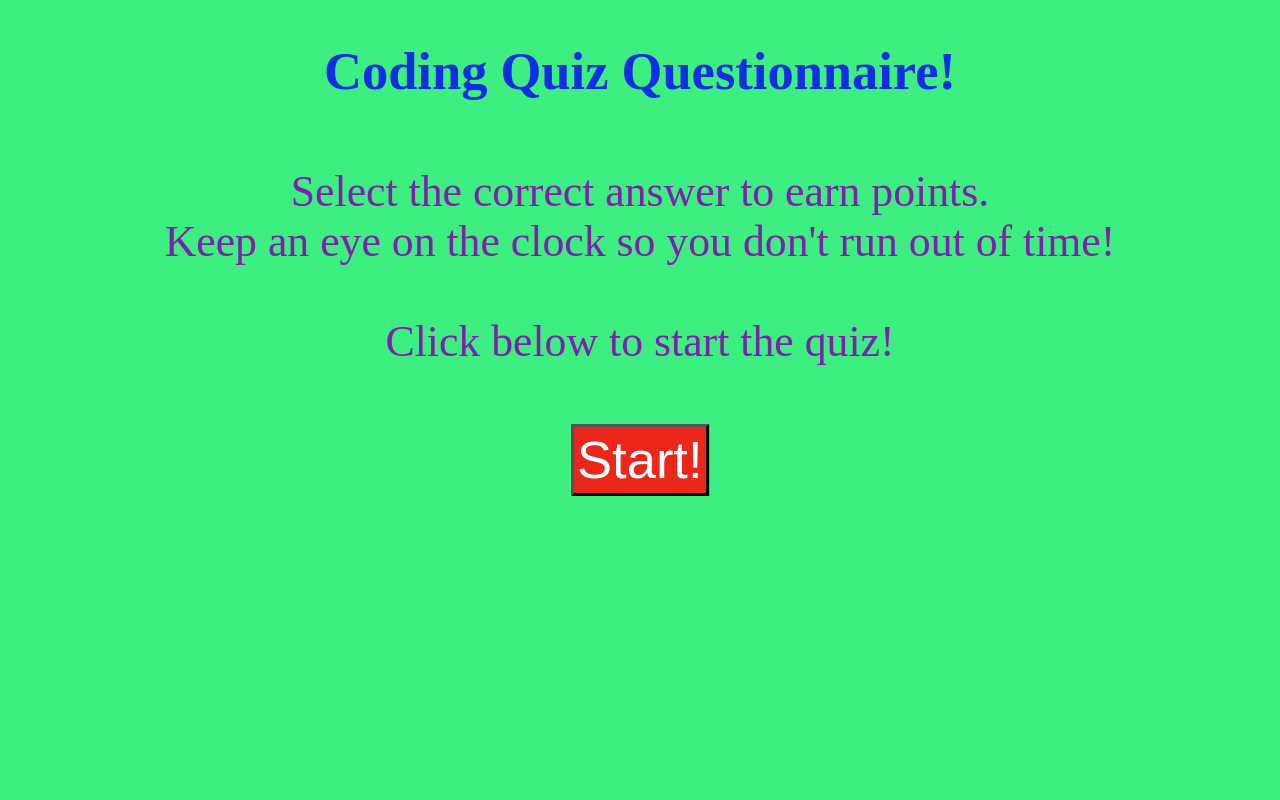
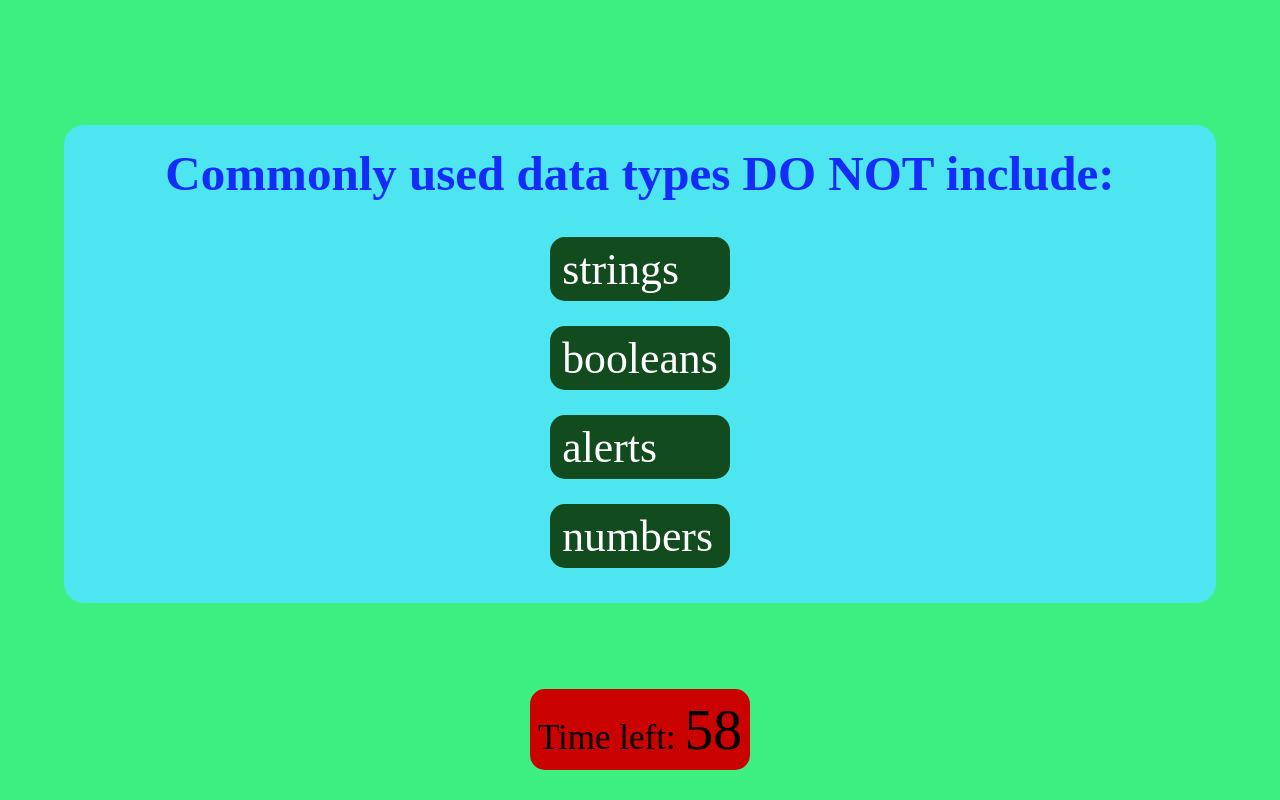
Before and after one commit to jeffkorby/CodeQuiz, a plain HTML site: page index.html in a window 1280 px wide. Both pictures are taken after a click on the button "Start!". Drawn offline with Linux system fonts and the light colour scheme.

Commit message:
Added javascript

```diff
--- a/assets/script.js
+++ b/assets/script.js
@@ -0,0 +1,173 @@
+var startScreen = document.getElementById("startScreen");
+var startButton = document.getElementById("startButton");
+var gameSpot = document.getElementById("quiz");
+var questionEl = document.getElementById("question");
+var answer1 = document.getElementById("answer1");
+var answer2 = document.getElementById("answer2");
+var answer3 = document.getElementById("answer3");
+var answer4 = document.getElementById("answer4");
+var timerEl = document.getElementById("timer");
+var timeRemaining = document.getElementById("timeRemaining");
+var highscores = document.getElementById("highscores");
+var results = document.getElementById("results");
+var score = document.getElementById("playerScore");
+var playAgain = document.getElementById("playAgain");
+
+    const quizQuestions = [
+        {
+          question: "Commonly used data types DO NOT include:",
+          answers: {
+              a: "strings",
+              b: "booleans",
+              c: "alerts",
+              d: "numbers"
+          },
+          correctAnswer: "c"
+        },
+        {
+          question: "The condition in an if / else statement is enclosed within ____.",
+          answers: {
+              a: "quotes",
+              b: "curly brackets",
+              c: "parentheses",
+              d: "square brackets"
+          },
+          correctAnswer: "c"
+        },
+        {
+          question: "Arrays in JavaScript can be used to store ____.",
+          answers: {
+            a: "numbers and strings",
+            b: "other arrays",
+            c: "booleans",
+            d: "all of the above"
+        },
+        correctAnswer: "d"
+        },
+        {
+          question:
+            "String values must be enclosed within ____ when being assigned to variables.",
+          answers: {
+              a: "commas",
+              b: "curly brackets",
+              c: "quotes",
+              d: "parentheses"
+          },
+          correctAnswer: "c"
+        },
+        {
+          question:
+            "A very useful tool used during development and debugging for printing content to the debugger is:",
+          answers: {
+              a: "JavaScript",
+              b: "terminal / bash",
+              c: "for loops",
+              d: "console.log"
+          },
+          correctAnswer: "d"
+        }
+      ];
+
+
+var playerScore;
+var questionNumber;
+var timeremaining;
+var points;
+var setTimeInterval;
+var scoreTimerInterval;
+
+var highScoreString = localStorage.getItem("highscoresLS");
+var highScores = JSON.parse(highScoreString) ?? [];
+var lowestScore = highScores[9]?.playerScore ?? 0;
+
+startButton.addEventListener("click", function () {buildQuiz()});
+playAgain.addEventListener("click", function() {buildQuiz()});
+
+answer1.addEventListener("click", function () {answerChecker("a")});
+answer2.addEventListener("click", function () {answerChecker("b")});
+answer3.addEventListener("click", function () {answerChecker("c")});
+answer4.addEventListener("click", function () {answerChecker("d")});
+
+function buildQuiz() {
+    questionNumber = -1;
+    timeremaining = 60;
+    points = 1000;
+    playerScore = 0;
+
+    startScreen.style.display = "none";
+    results.style.display = "none";
+    gameSpot.style.display = "flex";
+
+    timeRemaining.textContent = timeremaining;
+
+    setTimeInterval = setInterval(setTime, 1000);
+
+    scoreTimerInterval = setInterval(scoreTimer, 10);
+
+    nextQuestion();
+}
+
+function scoreTimer () {
+    if (points > 0) {
+        points -= 1;
+    };
+};
+
+function setTime() {
+    if (timeremaining > 0) {
+        timeremaining--;
+        timeRemaining.textContent = timeremaining;
+    } else {
+        showResults();
+    };
+};
+
+function nextQuestion () {
+    questionNumber++;
+
+    if (questionNumber < quizQuestions.length) {
+        questionEl.textContent = quizQuestions[questionNumber].question;
+        answer1.textContent = quizQuestions[questionNumber].answers.a;
+        answer2.textContent = quizQuestions[questionNumber].answers.b;
+        answer3.textContent = quizQuestions[questionNumber].answers.c;
+        answer4.textContent = quizQuestions[questionNumber].answers.d;
+    } else {
+        showResults();
+    };
+};
+
+function answerChecker (x) {
+    if (x == quizQuestions[questionNumber].correctAnswer) {
+        playerScore += points;
+        points = 500
+        nextQuestion();
+    };
+};
+
+function showResults() {
+    gameSpot.style.display = "none";
+    results.style.display = "flex";
+
+    clearInterval(setTimeInterval);
+    clearInterval(scoreTimerInterval);
+
+    score.textContent = playerScore;
+
+    scoreChecker();
+};
+
+function scoreChecker() {
+    if (playerScore > lowestScore) {
+        submitHighscore();
+    };
+}
+
+function submitHighscore() {
+    var initials = prompt("Enter your initials to save your high score:");
+    var newScore = {playerScore, initials};
+
+    highScores.push(newScore);
+    highScores.sort((a, b) => b.playerScore - a.playerScore);
+    highScores.splice(10);
+    localStorage.setItem("highscoresLS", JSON.stringify(highScores));
+}
--- a/assets/style.css
+++ b/assets/style.css
@@ -16,6 +16,12 @@ h1 {
     margin: 10px 0;
     font-size: 2rem;
     color: rgba(8, 3, 250, 0.815);
+}
+
+#playerScore {
+    margin: 10px 0;
+    font-size: 2rem;
+    color: rgba(187, 19, 209, 0.973);
 }
 
 li {
```
